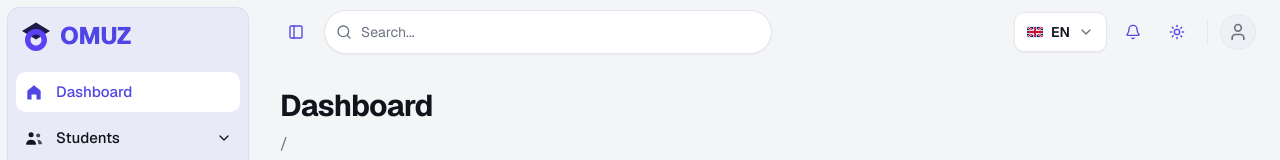
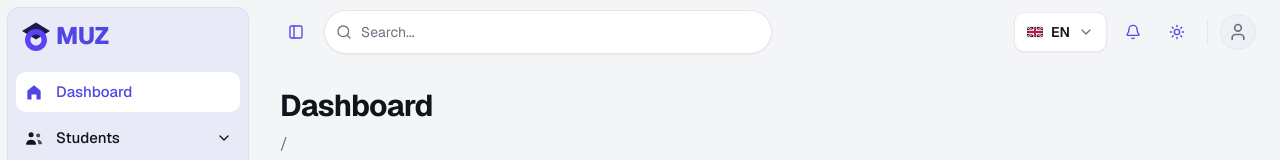
Before and after one commit to sadullozodan/Srm-team, a Next.js app: page / in a window 1280 px wide. Shown: the top 160 px of the page. Built offline with nearby package versions, Linux system fonts and the light colour scheme.

Commit message:
feat(logo): replace first letter 'O' of OMUZ brand text with LogoMark icon

```diff
--- a/src/components/app-sidebar.tsx
+++ b/src/components/app-sidebar.tsx
@@ -44,11 +44,11 @@ export function AppSidebar() {
       <SidebarHeader>
         <Link
           href="/"
-          className="flex items-center gap-2 px-1 py-1 text-primary"
+          className="flex items-center gap-1 px-1 py-1 text-primary"
         >
           <LogoMark className="shrink-0" />
           <span className="text-2xl font-extrabold tracking-tight group-data-[collapsible=icon]:hidden">
-            OMUZ
+            MUZ
           </span>
         </Link>
       </SidebarHeader>
```
